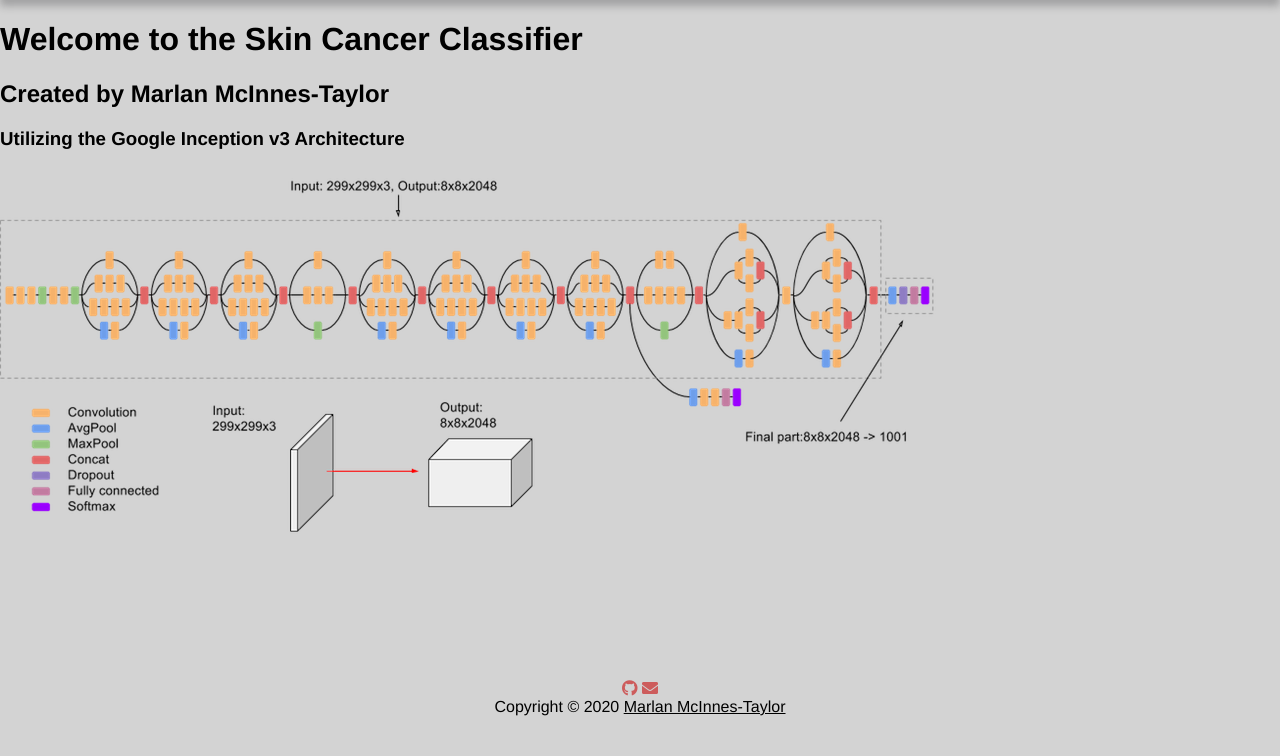
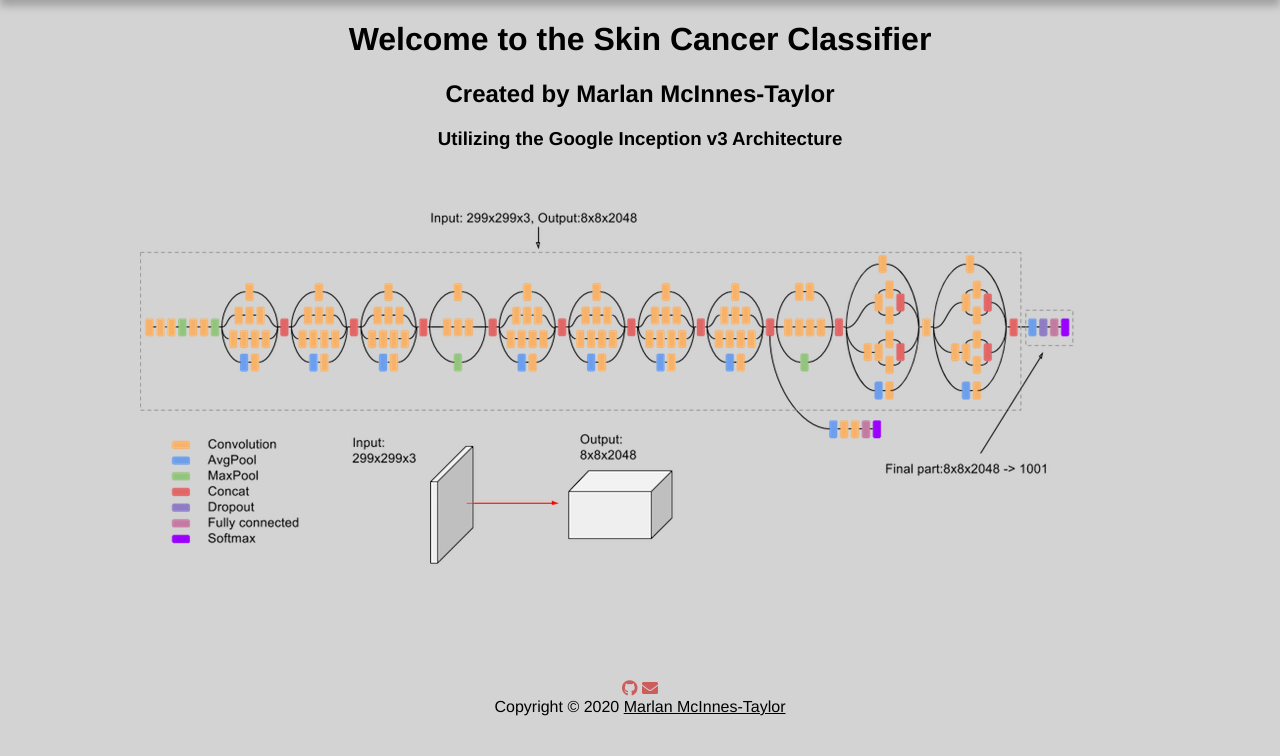
Before and after one commit to marlanmct/SkinCancerClassifier, a Flask app: template src/templates/index.html in a window 1280 px wide. Shown: the part 44-800 px from the top of the page. Run offline with Flask 2, Linux system fonts and the light colour scheme; the template is opened without the code that fills it, so the values that code supplies are empty.

Commit message:
updated css class

```diff
--- a/src/templates/index.html
+++ b/src/templates/index.html
@@ -1,6 +1,6 @@
 {% extends "base.html" %}
 {% block content %}
-<div class="index-welcome">
+<div class="page-title">
     <h1>Welcome to the Skin Cancer Classifier</h1>
     <h2>Created by Marlan McInnes-Taylor</h2>
     <h3>Utilizing the Google Inception v3 Architecture</h3>
```
